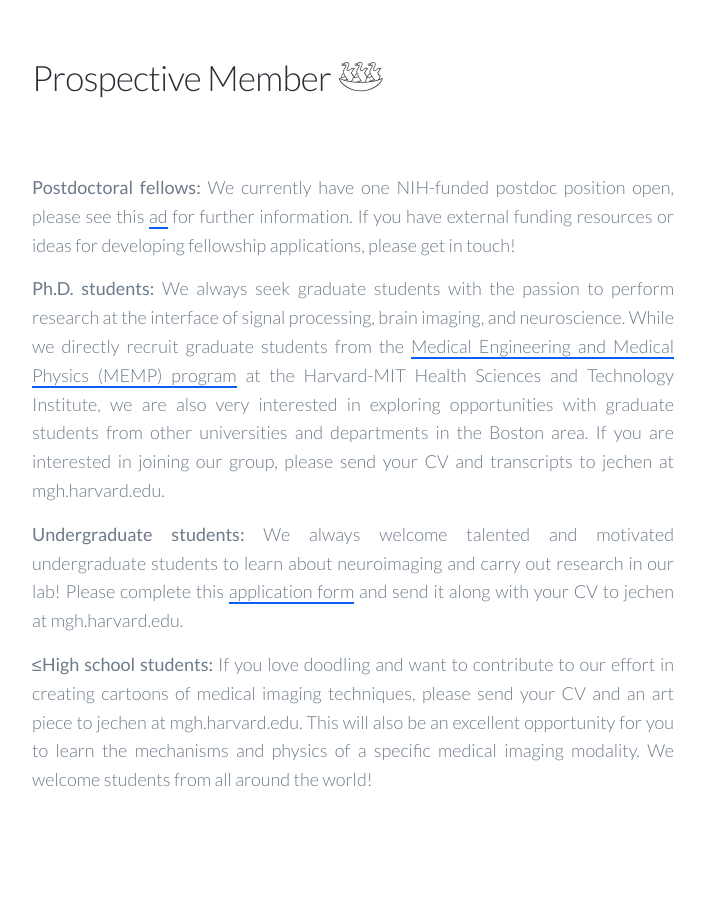
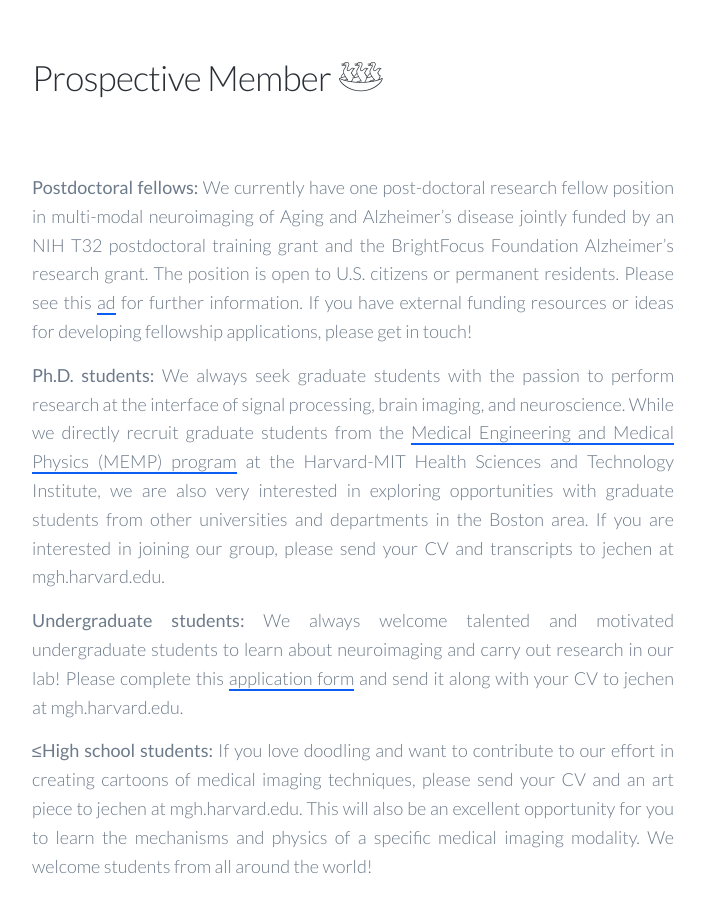
Before and after one commit to CANDYlaboratory/candylab.github.io, a Jekyll site: the page built from _pages/prospective.md, in a window 1280 px wide, cut to the strip 104-1117 px from the top of the page. Shown: the top 913 px of the strip, without its empty margins (479-1184 px from the left). Built offline with Jekyll 4.4.1, drawn with Linux system fonts in a browser that asks for light colours; nearby versions of some CDN libraries.

Commit message:
Update postdoc info

```diff
--- a/_pages/prospective.md
+++ b/_pages/prospective.md
@@ -4,7 +4,7 @@ title: Prospective Member 𓅸
 ---
 
 
-<strong> Postdoctoral fellows:</strong> We currently have one NIH-funded postdoc position open, please see this [ad]({{site.url}}/assets/PostDoc_MultiModal_Ad_NEW.pdf) for further information. If you have external funding resources or ideas for developing fellowship applications, please get in touch! <br>
+<strong> Postdoctoral fellows:</strong> We currently have one post-doctoral research fellow position in multi-modal neuroimaging of Aging and Alzheimer’s disease jointly funded by an NIH T32 postdoctoral training grant and the BrightFocus Foundation Alzheimer’s research grant. The position is open to U.S. citizens or permanent residents. Please see this [ad]({{site.url}}/assets/PostDoc_MultiModal_Ad_T32_BrightFocus.pdf) for further information. If you have external funding resources or ideas for developing fellowship applications, please get in touch! <br>
 
 **Ph.D. students:** We always seek graduate students with the passion to perform research at the interface of signal processing, brain imaging, and neuroscience. While we directly recruit graduate students from the [Medical Engineering and Medical Physics (MEMP) program](https://hst.mit.edu/applying-hst/applying-medical-engineering-and-medical-physics-memp-phd-program) at the Harvard-MIT Health Sciences and Technology Institute, we are also very interested in exploring opportunities with graduate students from other universities and departments in the Boston area. If you are interested in joining our group, please send your CV and transcripts to jechen at mgh.harvard.edu. <br>
 
```
